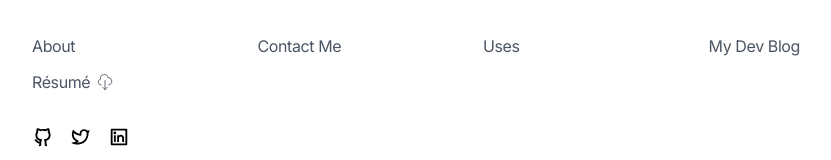
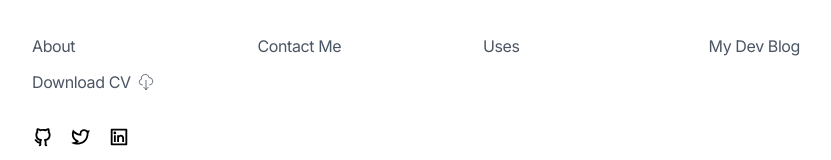
Before and after one commit to bengerlovin/bengerlovin.me, a Next.js app: page /uses in a window 1280 px wide. Shown: the part 1564-1724 px from the top of the page, without its empty margins (224-1055 px from the left). Built offline with nearby package versions, Linux system fonts and the light colour scheme.

Commit message:
changed resume to download cv in footer

```diff
--- a/components/Navigation/Footer.tsx
+++ b/components/Navigation/Footer.tsx
@@ -25,7 +25,7 @@ export default function Footer() {
             </Link>
 
             <div className='flex items-center gap-x-1.5 group'>
-              <a href='/resume/ben-gerlovin-cv-2022.pdf' download className='text-base tracking-tight text-gray-600 transition-colors duration-150 ease-in-out font-inter group-hover:text-blue-800'>Résumé</a>
+              <a href='/resume/ben-gerlovin-cv-2022.pdf' download className='text-base tracking-tight text-gray-600 transition-colors duration-150 ease-in-out font-inter group-hover:text-blue-800'>Download CV</a>
 
               {/* download icon */}
               <svg xmlns="http://www.w3.org/2000/svg" className="text-gray-700 h-[18px] w-[18px] group-hover:text-blue-800 transition-colors duration-150 ease-in-out stroke-current" fill="none" viewBox="0 0 24 24" stroke="currentColor">
```
